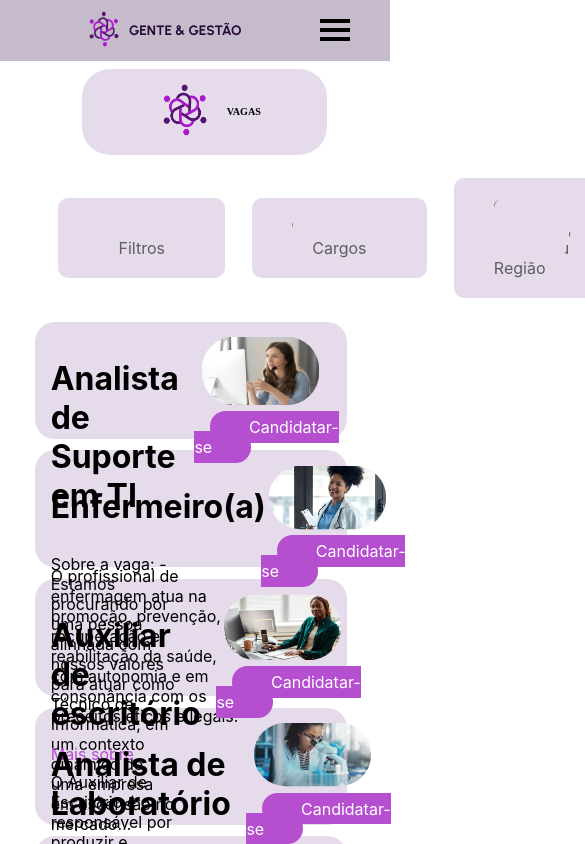
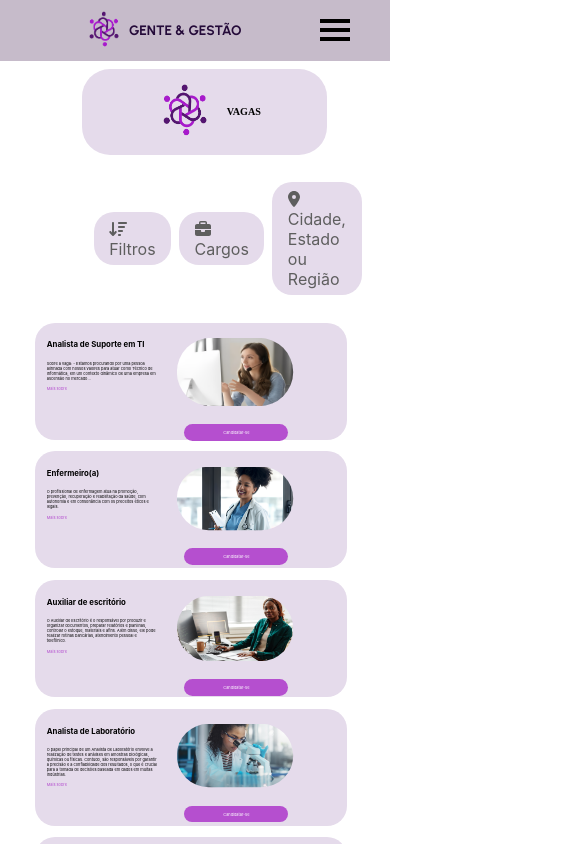
Before and after one commit to myslium/tcc-g-g, a React (Create React App) app: page /vagas in a window 390 px wide. Shown: the top 844 px of the page, 585 px wide, since content can reach past the window. Built offline with nearby package versions, Linux system fonts and the light colour scheme; a web font is replaced by a local one.

Commit message:
tentando arrumar botaovaga

```diff
--- a/src/pages/vagas/index.jsx
+++ b/src/pages/vagas/index.jsx
@@ -18,19 +18,20 @@ export default function Vagas() {
             </div>
 
             <div className="botoes">
+
                 <div className='bb'>
-                <i class="fa-solid fa-arrow-down-wide-short"></i>
-                    <a className='botaob' href="">Filtros</a>
+
+                    <a className='botaob' href=""><i  className="fa-solid fa-arrow-down-wide-short"></i>Filtros</a>
                 </div>
 
                 <div className='bb'>
-                    <i className="fa-solid fa-briefcase"></i>
-                    <a className='botaob' href="">Cargos</a>
+
+                    <a className='botaob' href=""> <i className="fa-solid fa-briefcase"></i>Cargos</a>
                 </div>
 
                 <div className='bb'>
-                    <i className="fa-solid fa-location-dot"></i>
-                    <a className='botaob' href="">Cidade, Estado ou Região</a>
+
+                    <a className='botaob' href=""> <i className="fa-solid fa-location-dot"></i>Cidade, Estado ou Região</a>
                 </div>
 
             </div>
@@ -39,7 +40,7 @@ export default function Vagas() {
 
                 <div className="cartavaga">
                     <div className="textovaga">
-                        <h1>Analista de Suporte em TI</h1>
+                        <h1 className='profissaovaga'>Analista de Suporte em TI</h1>
                         <p>Sobre a vaga: - Estamos procurando por uma pessoa alinhada com nossos valores para atuar como Técnico de Informática, em um contexto dinâmico de uma empresa em ascensão no mercado…</p>
                         <a href="">Mais sobre</a>
                     </div>
@@ -53,7 +54,7 @@ export default function Vagas() {
 
                 <div className="cartavaga">
                     <div className="textovaga">
-                        <h1>Enfermeiro(a)</h1>
+                        <h1 className='profissaovaga'>Enfermeiro(a)</h1>
                         <p>O profissional de enfermagem atua na promoção, prevenção, recuperação e reabilitação da saúde, com autonomia e em consonância com os preceitos éticos e legais.</p>
                         <a href="">Mais sobre</a>
                     </div>
@@ -67,7 +68,7 @@ export default function Vagas() {
 
                 <div className="cartavaga">
                     <div className="textovaga">
-                        <h1>Auxiliar de escritório</h1>
+                        <h1 className='profissaovaga'>Auxiliar de escritório</h1>
                         <p>O Auxiliar de Escritório é o responsável por produzir e organizar documentos, preparar relatórios e planilhas, controlar o estoque, materiais e afins. Além disso, ele pode realizar rotinas bancárias, atendimento pessoal e telefônico.</p>
                         <a href="">Mais sobre</a>
                     </div>
@@ -81,7 +82,7 @@ export default function Vagas() {
 
                 <div className="cartavaga">
                     <div className="textovaga">
-                        <h1>Analista de Laboratório</h1>
+                        <h1 className='profissaovaga'>Analista de Laboratório</h1>
                         <p>O papel principal de um Analista de Laboratório envolve a realização de testes e análises em amostras biológicas, químicas ou físicas. Contudo, são responsáveis por garantir a precisão e a confiabilidade dos resultados, o que é crucial para a tomada de decisões baseada em dados em muitas indústrias.</p>
                         <a href="">Mais sobre</a>
                     </div>
@@ -96,7 +97,7 @@ export default function Vagas() {
 
                 <div className="cartavaga">
                     <div className="textovaga">
-                        <h1>Analista de Estoque</h1>
+                        <h1 className='profissaovaga'>Analista de Estoque</h1>
                         <p>Um Analista de Estoque controla o estoque de matérias-primas e materiais em uma empresa, verificando as quantidades necessárias, recebendo e registrando suas entradas e saídas, para atender ao abastecimento das áreas de produção.</p>
                         <a href="">Mais sobre</a>
                     </div>
--- a/src/pages/vagas/index.scss
+++ b/src/pages/vagas/index.scss
@@ -50,23 +50,36 @@
         display: flex;
         padding: 6vw 8vw;
         align-items: center;
+        margin-left: 15vw;
 
-        a{
-            text-decoration: none;
+
+
+        .bb{
+
+
             color: rgb(94, 94, 94);
             border-radius: 10px;
             background-color: #E5DBEB;
-            padding: 20px 20px;
+            padding: 1vw 5vw;
+            margin: 1vw;
+            align-items: center;
 
-        }
 
-        .bb{
 
-            margin: 0vw 0vw 0vw 7vw;
-            color: rgb(94, 94, 94);
-            border-radius: 10px;
-            background-color: #E5DBEB;
-            padding: 20px 40px;
+
+
+            .botaob{
+                text-decoration: none;
+                color: rgb(94, 94, 94);
+                border-radius: 10px;
+                align-items: center;
+
+
+
+
+
+            }
+
 
         }
 
@@ -88,14 +101,21 @@
             margin: 0vw 0vw 3vw 6vw;
 
             .textovaga{
-                padding: 4vw;
+                padding: 3vw;
                 display: flex;
                 flex-direction: column;
                 gap: 0.5vw;
-                width: 50vw;
+                width: 40vw;
+                .profissaovaga{
+                    font-size: 2vw;
+                }
+                p{
+                    font-size: 1vw;
+                }
                 a{
                     color: #B54FCF;
                     text-decoration: none;
+                    font-size: 1vw;
                 }
 
             }
@@ -108,8 +128,9 @@
                 .vagaimg{
 
                 width: 30vw;
-                border-radius: 40px;
-                padding: 2vw;}
+                border-radius: 50px;
+                padding: 2vw;
+            }
 
                 .botaovaga{
                     background-color: #B54FCF;
@@ -118,6 +139,7 @@
                     color: #ffffff;
                     text-decoration: none;
                     margin: 0vw 0vw 0vw 4vw;
+                    font-size: 1vw;
 
                 }
 
@@ -128,4 +150,45 @@
         }
     }
 
+
+    @media (max-width: 768px) {
+
+
+
+    }
+
+
+
+    @media (max-width: 468px) {
+
+        .botoes{
+
+
+            .bb{
+                color: rgb(94, 94, 94);
+                border-radius: 20px;
+                background-color: #E5DBEB;
+                padding: 1.7vw 4vw;
+                margin: 1vw;
+
+
+
+            .botaob{
+                text-decoration: none;
+                color: rgb(94, 94, 94);
+                border-radius: 20px;
+
+            }
+
+
+
+            }
+        }
+
+
+
+
+
+    }
+
 }
```
